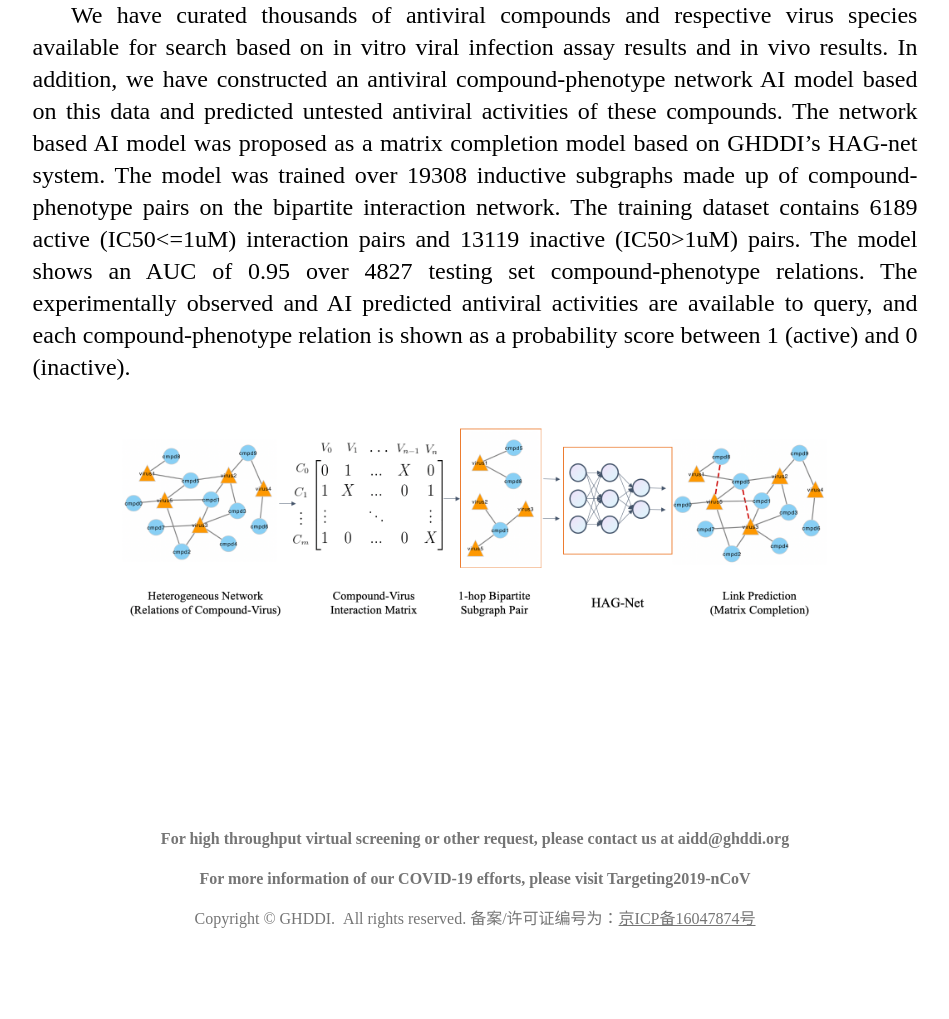
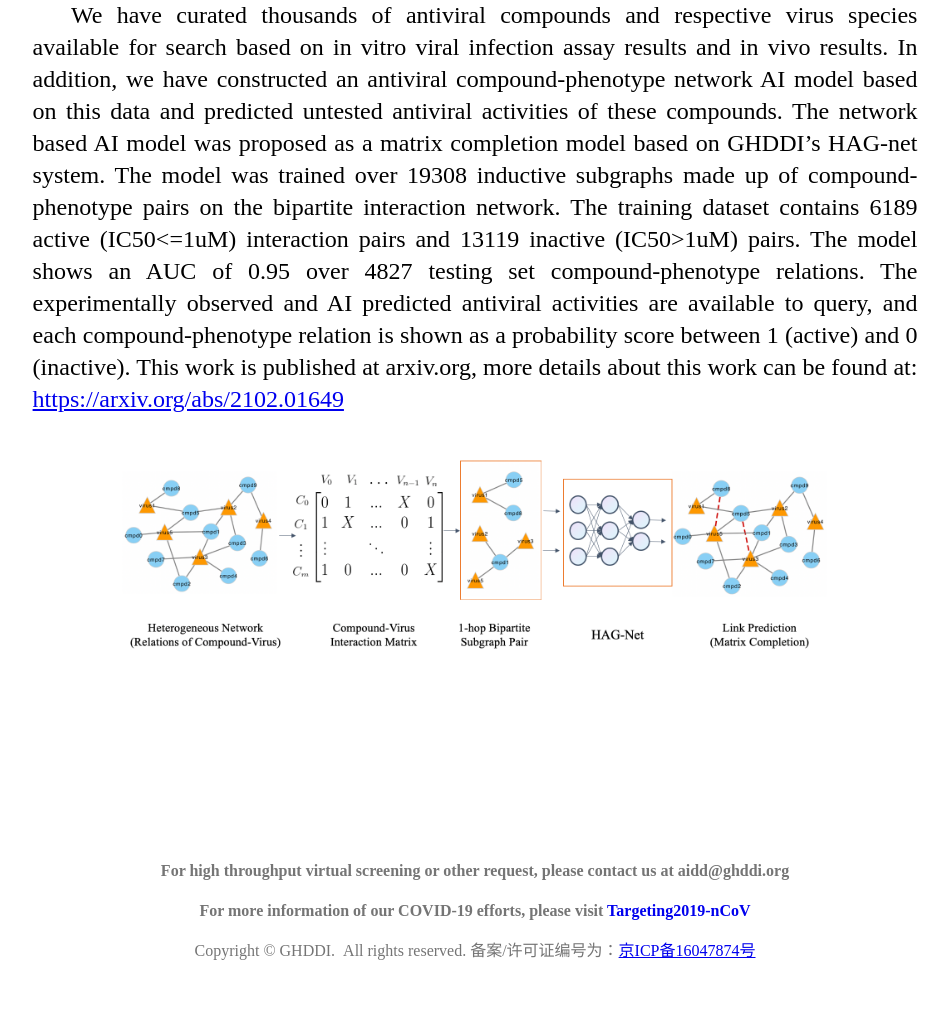
Before and after one commit to wxy0810500/deep_molecule_engine_client, a Django app: page /covid19/service/prediction/network/ in a window 1280 px wide. Shown: the part 1386-2405 px from the top of the page, without its empty margins (165-1114 px from the left). Before the commit the page ends 2314 px from the top, so only its background shows below. Run offline with Django 3.2, Linux system fonts and the light colour scheme; parts of the project's set-up code (start-up, migrations or seed data) failed here and were passed over.

Commit message:
add link to document on line in input.html

```diff
--- a/common_static/css/input.css
+++ b/common_static/css/input.css
@@ -102,6 +102,9 @@ div.button-area {
     font-size: 3vmin;
     text-align: justify;
 }
+.doc a {
+
+}
 
 /*================*/
 /*---------------Index--------------*/
--- a/common_static/css/public.css
+++ b/common_static/css/public.css
@@ -48,7 +48,7 @@ body {
     height: 100%;
 }
 
-body a {
+.top a {
   text-decoration: none;
   color: inherit;
 }
--- a/prediction/templates/ligandBasedInput.html
+++ b/prediction/templates/ligandBasedInput.html
@@ -8,7 +8,11 @@
 
         <h3> A. Ligand based AI models</h3>
 
-        <p>We have tried different training sets containing different virus species and their targets to build target specific or phenotype based classification AI models using GHDDI self-developed HAG-Net deep learning system. HAG-Net, short for Heterogeneous Aggregation Graph Net, constructs multi-channel convolution with hybrid aggregation to enhance the feature extraction capability for graph-based molecular data. We only selected models showing 5-fold cross-validation AUC>0.9 as qualification for further predictive practice, and the results are ensemble predictions. Viral targets, including RDRP, Helicase, 3C-like protease of SARS-CoV-2 showing relatively higher between species conservation are prioritized in this effort. We use these models to predict different bioactivities of approved or investigational stage drug molecules (~12K) in GHDDI stock as part of the drug repurposing effort. As we are constantly improving our algorithm and expanding our training data, the results will be updated periodically.</p>
+        <p>We have tried different training sets containing different virus species and their targets to build target specific or phenotype based classification AI models using GHDDI self-developed HAG-Net deep learning system.
+            HAG-Net, short for Heterogeneous Aggregation Graph Net, constructs multi-channel convolution with hybrid aggregation to enhance the feature extraction capability for graph-based molecular data.
+            We only selected models showing 5-fold cross-validation AUC>0.9 as qualification for further predictive practice, and the results are ensemble predictions. Viral targets, including RDRP, Helicase, 3C-like protease of SARS-CoV-2 showing relatively higher between species conservation are prioritized in this effort.
+            We use these models to predict different bioactivities of approved or investigational stage drug molecules (~12K) in GHDDI stock as part of the drug repurposing effort. As we are constantly improving our algorithm and expanding our training data, the results will be updated periodically.
+            This work is  published at arxiv.org, more details about this work can be found at: <a href="https://arxiv.org/abs/2102.04064">https://arxiv.org/abs/2102.04064</a></p>
 
         <img class="" src="{% static "imgs/ligand_based_index.png" %}">
 
--- a/prediction/templates/networkBasedInput.html
+++ b/prediction/templates/networkBasedInput.html
@@ -7,7 +7,13 @@
         <div class="title">Model Documentation</div>
 
         <h3>B. Network based AI model</h3>
-        <p>We have curated thousands of antiviral compounds and respective virus species available for search based on in vitro viral infection assay results and in vivo results. In addition, we have constructed an antiviral compound-phenotype network AI model based on this data and predicted untested antiviral activities of these compounds. The network based AI model was proposed as a matrix completion model based on GHDDI’s HAG-net system. The model was trained over 19308 inductive subgraphs made up of compound-phenotype pairs on the bipartite interaction network. The training dataset contains 6189 active (IC50<=1uM) interaction pairs and 13119 inactive (IC50>1uM) pairs. The model shows an AUC of 0.95 over 4827 testing set compound-phenotype relations. The experimentally observed and AI predicted antiviral activities are available to query, and each compound-phenotype relation is shown as a probability score between 1 (active) and 0 (inactive).</p>
+        <p>We have curated thousands of antiviral compounds and respective virus species available for search based on in vitro viral infection assay results and in vivo results.
+            In addition, we have constructed an antiviral compound-phenotype network AI model based on this data and predicted untested antiviral activities of these compounds.
+            The network based AI model was proposed as a matrix completion model based on GHDDI’s HAG-net system.
+            The model was trained over 19308 inductive subgraphs made up of compound-phenotype pairs on the bipartite interaction network.
+            The training dataset contains 6189 active (IC50<=1uM) interaction pairs and 13119 inactive (IC50>1uM) pairs. The model shows an AUC of 0.95 over 4827 testing set compound-phenotype relations.
+            The experimentally observed and AI predicted antiviral activities are available to query, and each compound-phenotype relation is shown as a probability score between 1 (active) and 0 (inactive).
+            This work is  published at arxiv.org, more details about this work can be found at: <a href="https://arxiv.org/abs/2102.01649">https://arxiv.org/abs/2102.01649</a></p>
         <img class="" src="{% static "imgs/network_model.png" %}">
 
 {% endblock %}
```
